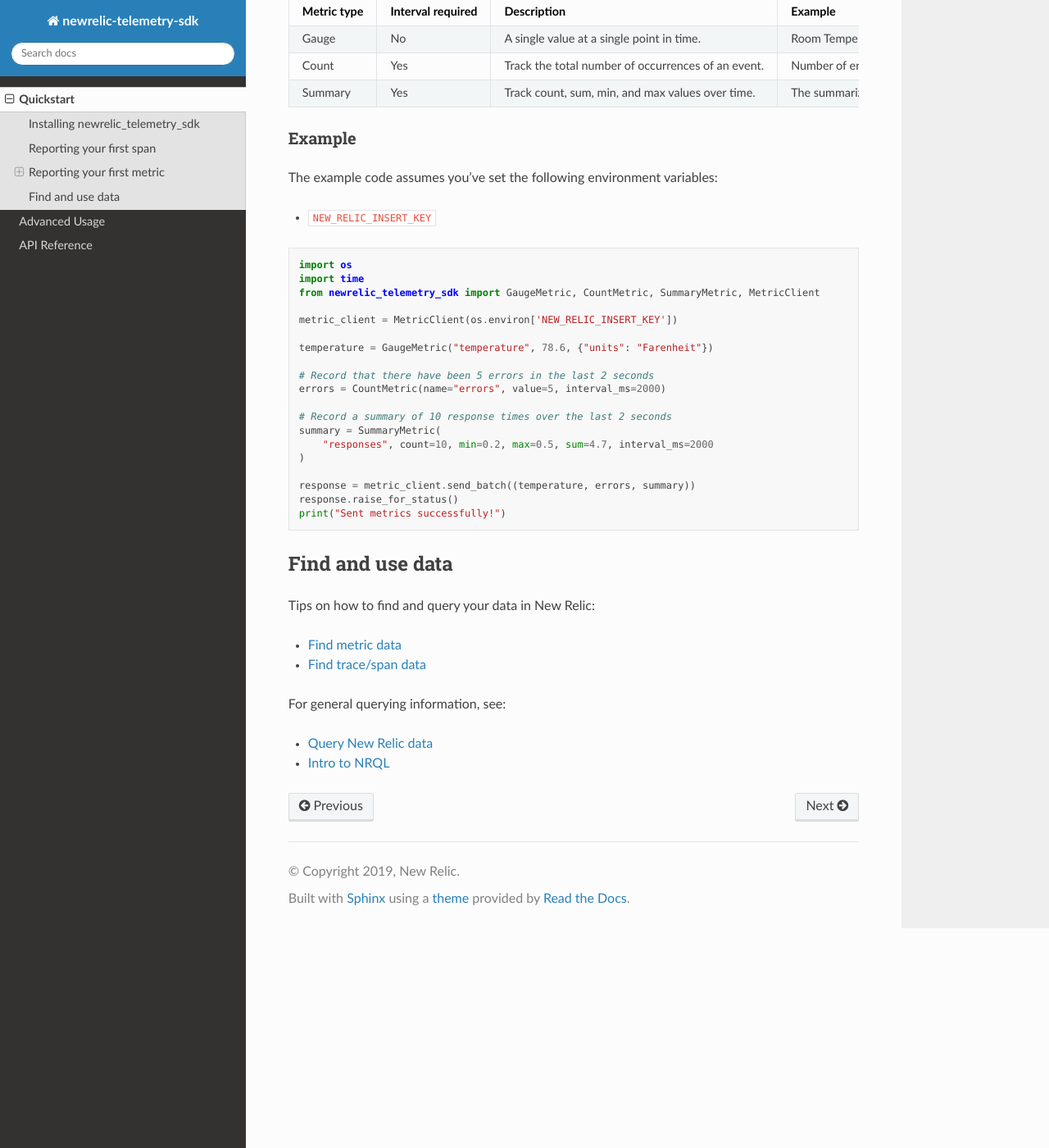
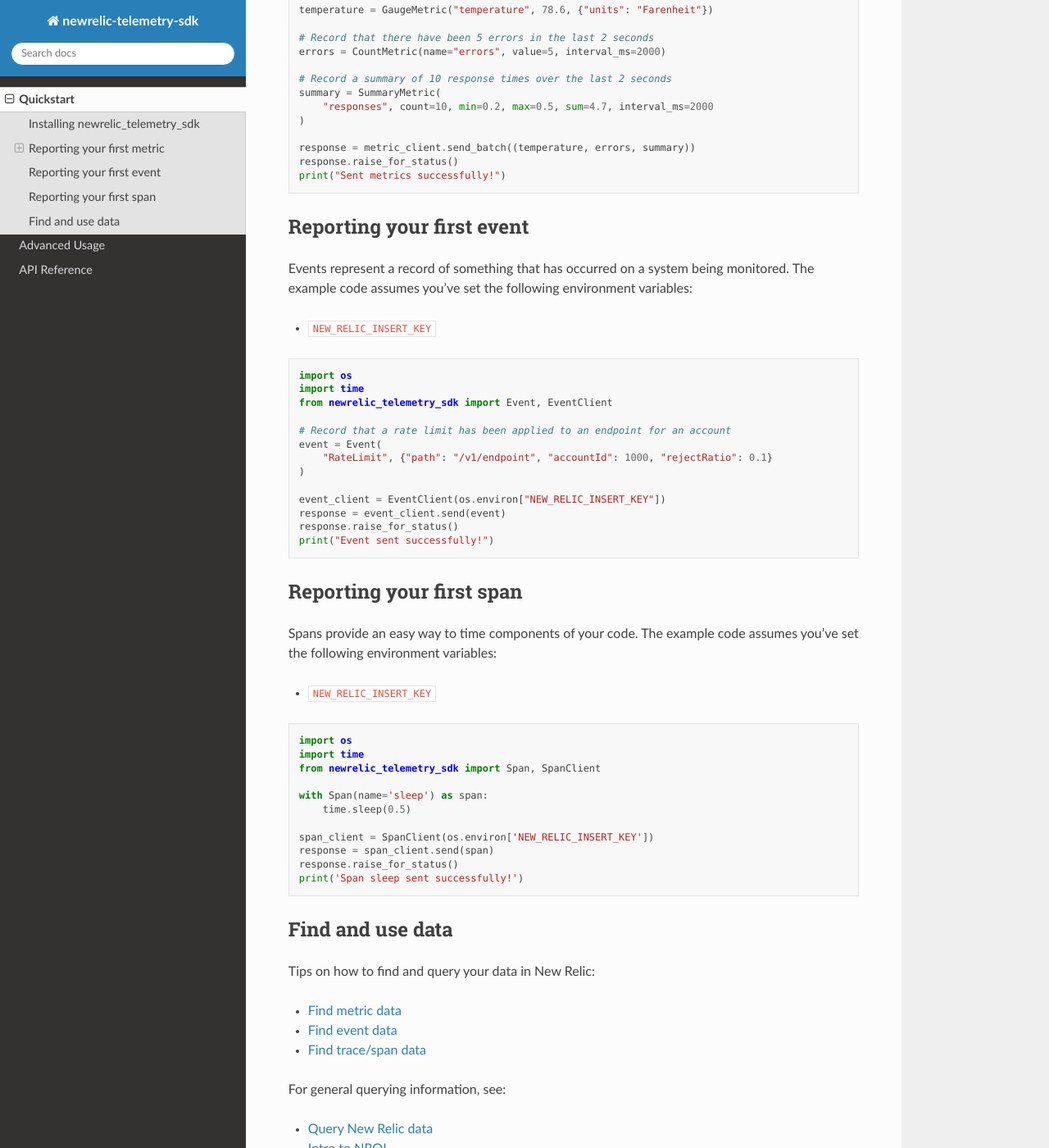
Before and after one commit to newrelic/newrelic-telemetry-sdk-python, a Sphinx documentation site: the page built from docs/quickstart.rst, in a window 1280 px wide and 1400 px high, scrolled down 1113 px. Shown: the whole window at 82% size. Built offline with Sphinx 7.4.7 and the Read the Docs theme 2.0.0, drawn with Linux system fonts in a browser that asks for light colours; the version number could not be read and is left out; some of the changed text lies outside the part shown.

Commit message:
Update docs to include events.

```diff
--- a/docs/advanced.rst
+++ b/docs/advanced.rst
@@ -19,7 +19,9 @@
 +==========================================================+===========================================================================+
 | :class:`Metric <newrelic_telemetry_sdk.metric.Metric>`   | :class:`MetricBatch <newrelic_telemetry_sdk.metric_batch.MetricBatch>`    |
 +----------------------------------------------------------+---------------------------------------------------------------------------+
-| :class:`Span <newrelic_telemetry_sdk.span.Span>`         | :class:`SpanBatch <newrelic_telemetry_sdk.span_batch.SpanBatch>`          |
+| :class:`Event <newrelic_telemetry_sdk.span.Event>`       | :class:`EventBatch <newrelic_telemetry_sdk.batch.EventBatch>`             |
++----------------------------------------------------------+---------------------------------------------------------------------------+
+| :class:`Span <newrelic_telemetry_sdk.span.Span>`         | :class:`SpanBatch <newrelic_telemetry_sdk.batch.SpanBatch>`               |
 +----------------------------------------------------------+---------------------------------------------------------------------------+
 
 Example
--- a/docs/index.rst
+++ b/docs/index.rst
@@ -1,15 +1,14 @@
 newrelic-telemetry-sdk: Send data to New Relic!
 ===============================================
 
-``newrelic-telemetry-sdk`` provides a Python library for sending span and metric data
-into `New Relic <https://newrelic.com>`_ using the Python `urllib3 <https://urllib3.readthedocs.io>`_ library.
+``newrelic-telemetry-sdk`` provides a Python library for sending data into `New Relic <https://newrelic.com>`_ using the Python `urllib3 <https://urllib3.readthedocs.io>`_ library.
 
 The current SDK supports sending dimensional metrics to our `Metric API <https://docs.newrelic.com/docs/data-ingest-apis/get-data-new-relic/metric-api/introduction-metric-api>`_ and spans to our `Trace API <https://docs.newrelic.com/docs/understand-dependencies/distributed-tracing/trace-api/introduction-trace-api>`_.
 
 Why is this cool?
 -----------------
 
-Dimensional metrics and traces in New Relic! No agent required.
+Dimensional metrics, events, and traces in New Relic! No agent required.
 
 Our `Telemetry SDK <https://docs.newrelic.com/docs/data-ingest-apis/get-data-new-relic/new-relic-sdks/telemetry-sdks-send-custom-telemetry-data-new-relic>`_ tries to be helpful, so your job of sending telemetry data to New Relic can be done in the right way, easily. We've covered all of the basics for you so you can focus on writing feature code directly related to your business need or interest.
 
--- a/docs/quickstart.rst
+++ b/docs/quickstart.rst
@@ -17,28 +17,6 @@
 
     $ python setup.py install
 
-
-Reporting your first span
--------------------------
-
-Spans provide an easy way to time components of your code.
-The example code assumes you've set the following environment variables:
-
-* ``NEW_RELIC_INSERT_KEY``
-
-.. code-block:: python
-
-    import os
-    import time
-    from newrelic_telemetry_sdk import Span, SpanClient
-
-    with Span(name='sleep') as span:
-        time.sleep(0.5)
-
-    span_client = SpanClient(os.environ['NEW_RELIC_INSERT_KEY'])
-    response = span_client.send(span)
-    response.raise_for_status()
-    print('Span sleep sent successfully!')
 
 Reporting your first metric
 ---------------------------
@@ -91,12 +69,59 @@
     response.raise_for_status()
     print("Sent metrics successfully!")
 
+Reporting your first event
+--------------------------
+
+Events represent a record of something that has occurred on a system being monitored.
+The example code assumes you've set the following environment variables:
+
+* ``NEW_RELIC_INSERT_KEY``
+
+.. code-block:: python
+
+    import os
+    import time
+    from newrelic_telemetry_sdk import Event, EventClient
+
+    # Record that a rate limit has been applied to an endpoint for an account
+    event = Event(
+        "RateLimit", {"path": "/v1/endpoint", "accountId": 1000, "rejectRatio": 0.1}
+    )
+
+    event_client = EventClient(os.environ["NEW_RELIC_INSERT_KEY"])
+    response = event_client.send(event)
+    response.raise_for_status()
+    print("Event sent successfully!")
+
+Reporting your first span
+-------------------------
+
+Spans provide an easy way to time components of your code.
+The example code assumes you've set the following environment variables:
+
+* ``NEW_RELIC_INSERT_KEY``
+
+.. code-block:: python
+
+    import os
+    import time
+    from newrelic_telemetry_sdk import Span, SpanClient
+
+    with Span(name='sleep') as span:
+        time.sleep(0.5)
+
+    span_client = SpanClient(os.environ['NEW_RELIC_INSERT_KEY'])
+    response = span_client.send(span)
+    response.raise_for_status()
+    print('Span sleep sent successfully!')
+
 Find and use data
 -----------------
 
 Tips on how to find and query your data in New Relic:
 
 * `Find metric data <https://docs.newrelic.com/docs/data-ingest-apis/get-data-new-relic/metric-api/introduction-metric-api#find-data>`_
+* `Find event data <https://docs.newrelic.com/docs/insights/insights-data-sources/custom-data/introduction-event-api#find-data>`_
 * `Find trace/span data <https://docs.newrelic.com/docs/understand-dependencies/distributed-tracing/trace-api/introduction-trace-api#view-data>`_
 
 For general querying information, see:
```
Also changed, not shown: README.rst (+49 -25 lines), docs/api.rst (+17 -10 lines).
